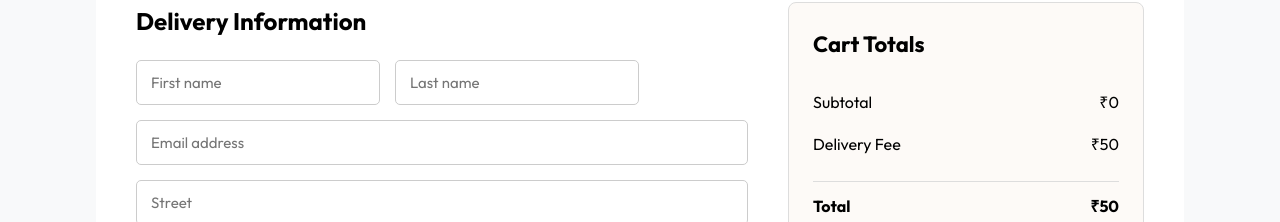
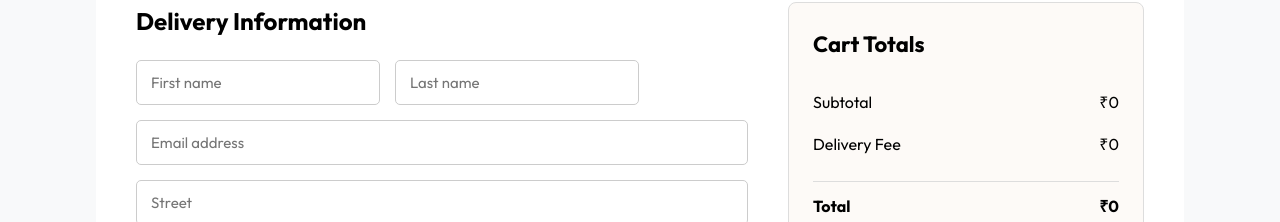
Before and after one commit to sam-cant-code/MQ-Pastries, a React (Vite) app in the folder frontend/: page /order in a window 1280 px wide. Shown: the part 213-435 px from the top of the page. Built offline with nearby package versions, Linux system fonts and the light colour scheme; no server answers.

Commit message:
Update PlaceOrder.jsx

```diff
--- a/frontend/src/pages/PlaceOrder/PlaceOrder.jsx
+++ b/frontend/src/pages/PlaceOrder/PlaceOrder.jsx
@@ -115,7 +115,7 @@ const Checkout = () => {
   };
 
   const subtotal = getTotalCartAmount();
-  const deliveryFee = 50;
+  const deliveryFee = 0;
   const total = subtotal + deliveryFee;
 
   return (
```
